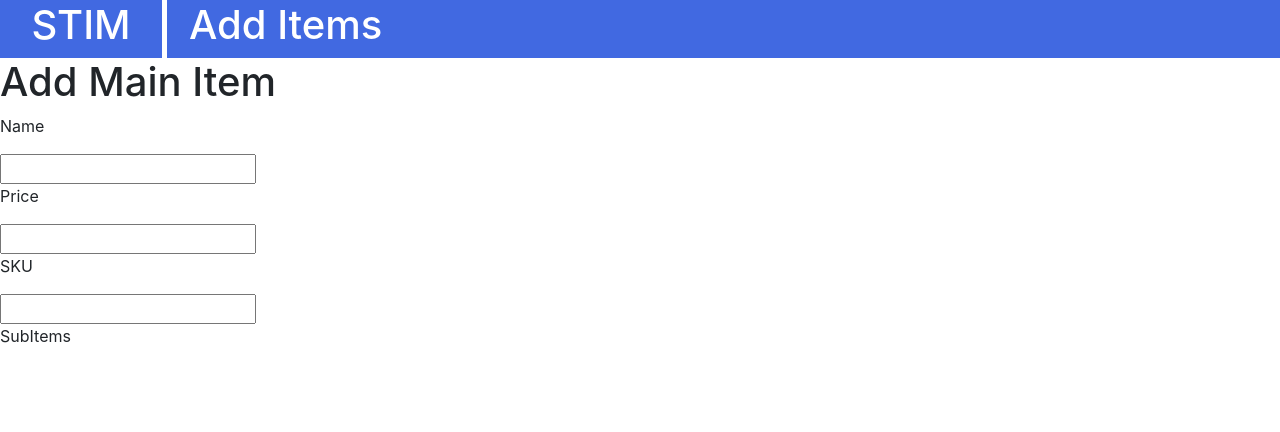
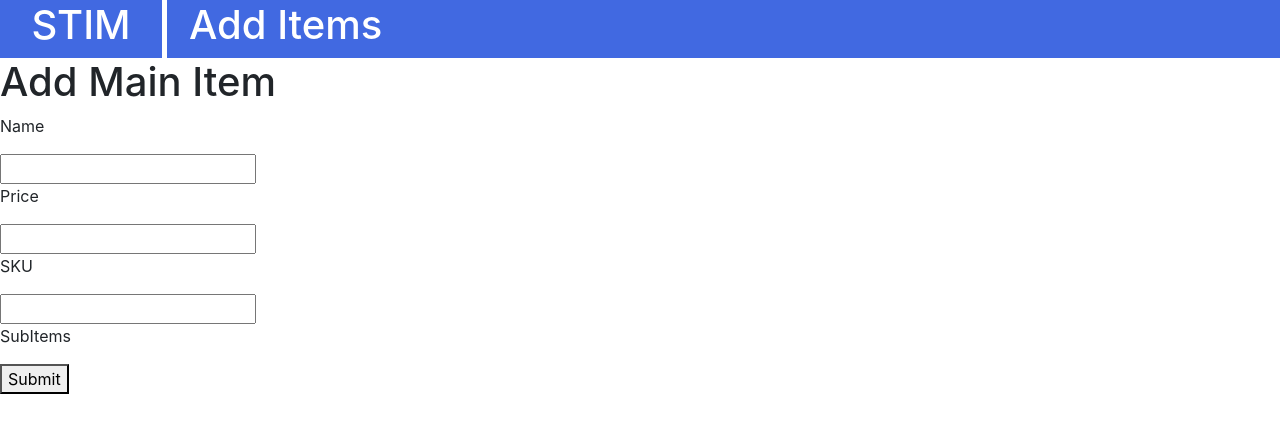
Before and after one commit to nalvarez508/team23-frontend, a React (Create React App) app: page /AddItem in a window 1280 px wide. Shown: the top 432 px of the page. Built offline with nearby package versions, Linux system fonts and the light colour scheme.

Commit message:
Added Submit to Main Item

```diff
--- a/src/AddItem/add.js
+++ b/src/AddItem/add.js
@@ -26,6 +26,15 @@ const addItem = () =>{
                 <input
                     type="text"/>
                 <p>SubItems</p>
+                <p>
+                    <button
+                    name='button-1'
+                    value='Submit'
+                    >
+                        Submit
+                    </button>
+                </p>
+
         </div>
         );
 }
```
